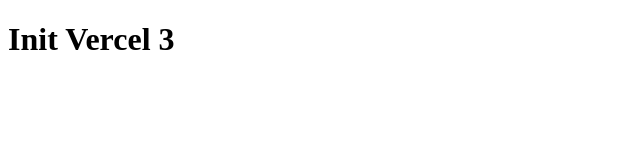
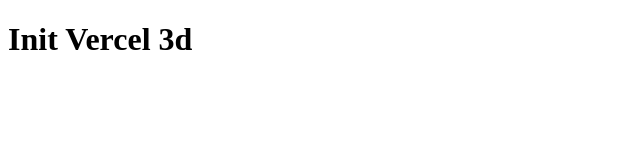
Before and after one commit to l3duscom/clone-tabnews, a Next.js app: page / in a window 1280 px wide. Shown: the top 160 px of the page, without its empty margins (0-640 px from the left). Built offline with nearby package versions, Linux system fonts and the light colour scheme.

Commit message:
Vercel 3d

```diff
--- a/pages/index.js
+++ b/pages/index.js
@@ -1,5 +1,5 @@
 function Home(){
-    return <h1>Init Vercel 3</h1>
+    return <h1>Init Vercel 3d</h1>
 }
 
 export default Home;
```
